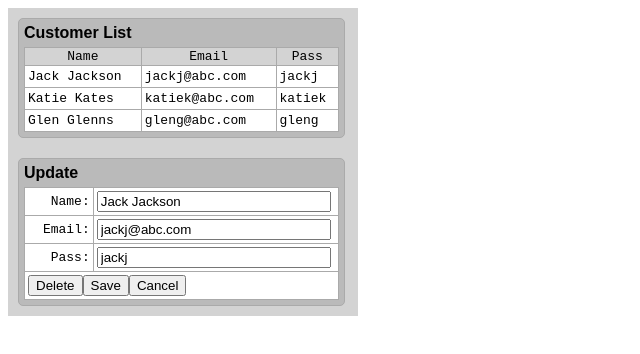
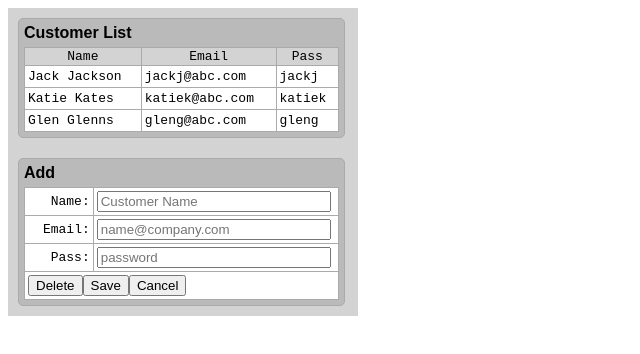
Before and after one commit to stevescarfo/steve_phase2_cap, a React (Create React App) app in the folder project-phase02-cust-app/: page / in a window 1280 px wide. Shown: the top 354 px of the page, without its empty margins (0-640 px from the left). Built offline with nearby package versions, Linux system fonts and the light colour scheme.

Commit message:
updated files step 18 complted

```diff
--- a/project-phase02-cust-app/src/App.js
+++ b/project-phase02-cust-app/src/App.js
@@ -1,4 +1,4 @@
-import React from "react";
+import React, { useState } from "react";
 import customers from "./memdb.js";
 import "./App.css";
 
@@ -8,7 +8,8 @@ function log(message) {
 
 export function App(params) {
   let blankCustomer = { id: -1, name: "", email: "", password: "" };
-  let formObject = customers[0];
+  const [formObject, setFormObject] = useState(blankCustomer);
+
   let mode = formObject.id >= 0 ? "Update" : "Add";
 
   const getCustomers = function () {
@@ -17,6 +18,7 @@ export function App(params) {
 
   const handleListClick = function (item) {
     log("in handleListClick()");
+    setFormObject(item);
   };
 
   const handleInputChange = function (event) {
@@ -50,7 +52,11 @@ export function App(params) {
           <tbody>
             {customers.map((item, index) => {
               return (
-                <tr key={item.id} onClick={() => handleListClick(item)}>
+                <tr
+                  key={item.id}
+                  className={item.id === formObject.id ? "selected" : ""}
+                  onClick={() => handleListClick(item)}
+                >
                   <td>{item.name}</td>
                   <td>{item.email}</td>
                   <td>{item.password}</td>
```
